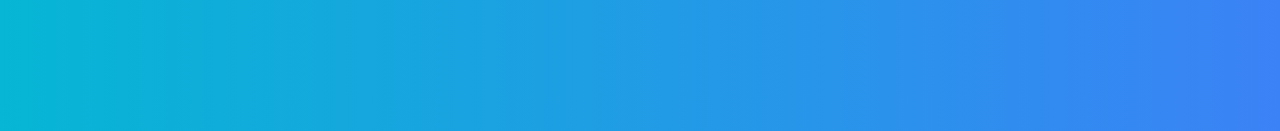
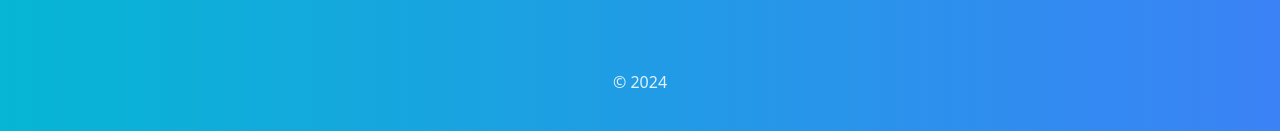
Before and after one commit to JMaslo/Battle_Ships_FE, a React (Vite) app: page / in a window 1280 px wide. Shown: the part 666-797 px from the top of the page. Built offline with nearby package versions, Linux system fonts and the light colour scheme.

Commit message:
Added simple Footer

```diff
--- a/src/components/footer/Footer.tsx
+++ b/src/components/footer/Footer.tsx
@@ -1,7 +1,7 @@
 export default function Footer() {
     return (
         <div>
-
+            <p className="text-sky-100 fixed bottom-0 w-full text-center h-16 ">© 2024</p>
         </div>
     )
 }
```
